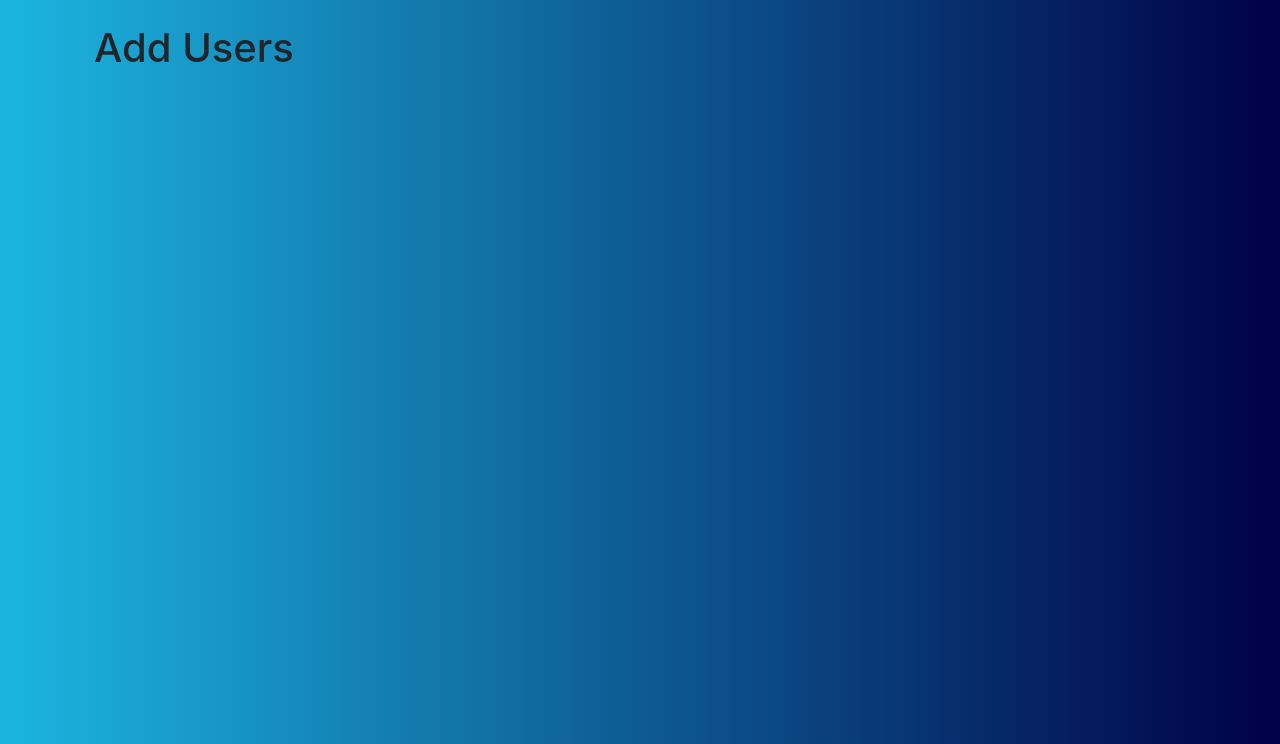
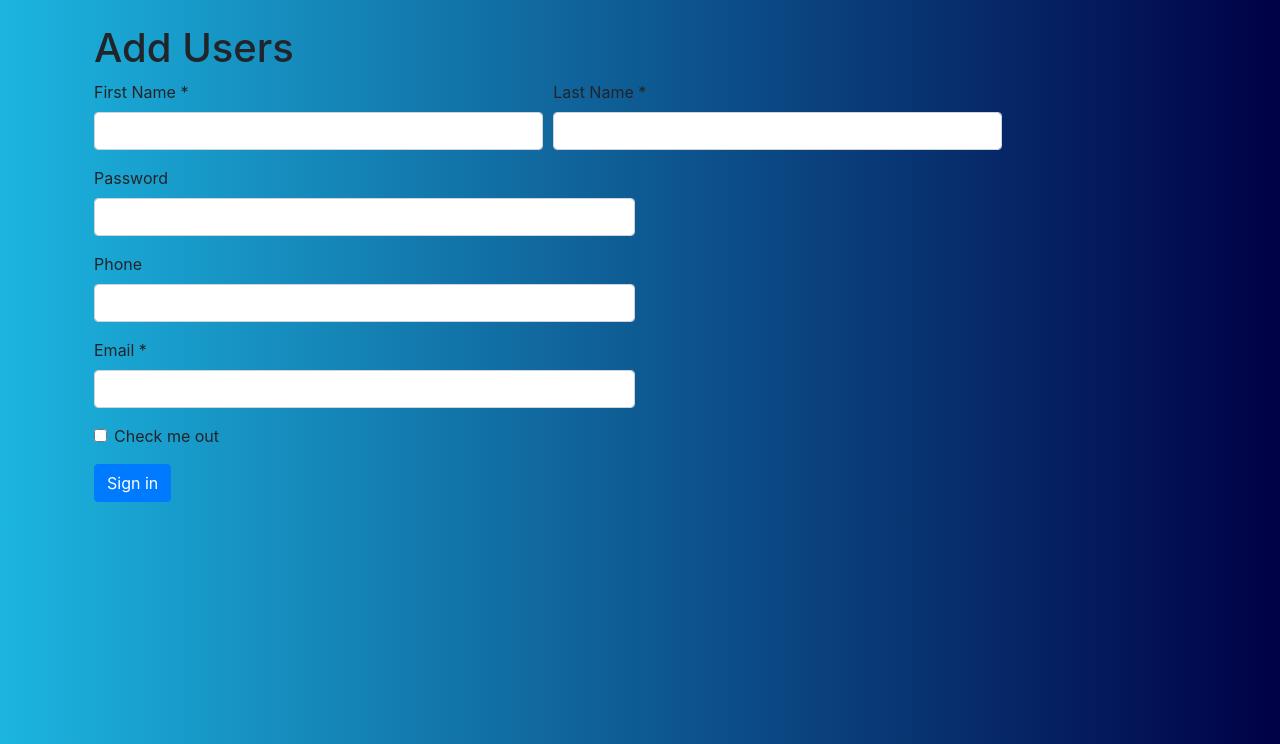
Before and after one commit to mauricioZelaya/bug-validation-site, a Flask app: page /add-user in a window 1280 px wide. Shown: the part 56-800 px from the top of the page. Run offline with Flask 2, Linux system fonts and the light colour scheme; some libraries are stand-ins or nearby versions.

Commit message:
initial navigation plus first db actions

```diff
--- a/src/app.py
+++ b/src/app.py
@@ -1,6 +1,14 @@
-from flask import Flask, render_template
+from flask import Flask, render_template, request, flash
+from flask_session import Session
+from flask_mysqldb import MySQL
 
 app = Flask(__name__)
+sess = Session()
+app.config['MYSQL_HOST'] = 'localhost'
+app.config['MYSQL_USER'] = 'root'
+app.config['MYSQL_PASSWORD'] = 'Control123!'
+app.config['MYSQL_DB'] = 'agenda'
+mysql = MySQL(app)
 
 
 @app.route('/')
@@ -8,8 +16,21 @@ def home():
     return render_template('index.html')
 
 
-@app.route('/add-user')
+@app.route('/add-user', methods=['GET', 'POST'])
 def add_user():
+    if request.method == 'POST':
+        first_name = request.form['first_name']
+        last_name = request.form['last_name']
+        password = request.form['password']
+        phone = request.form['phone']
+        email = request.form['email']
+
+        cursor = mysql.connection.cursor()
+        cursor.execute('INSERT INTO usuario (usr_first_name, usr_last_name, usr_phone_nbr, usr_email) '
+                       'VALUES (%s, %s, %s, %s);', (first_name, last_name, phone, email))
+        mysql.connection.commit()
+        flash("contacto agregado satisfactoriamente!!!")
+
     return render_template('add-user.html')
 
 
@@ -24,4 +45,11 @@ def delete_user():
 
 
 if __name__ == '__main__':
+    app.secret_key = 'super secret key'
+    app.config['SESSION_TYPE'] = 'filesystem'
+    app.config['SESSION_USE_SIGNER'] = False
+    app.config['SESSION_PERMANENT'] = True
+
+    sess.init_app(app)
+
     app.run(debug=True)
--- /dev/null
+++ b/src/runtime.txt
@@ -0,0 +1 @@
+Python 3.6.9
--- a/src/templates/add-user.html
+++ b/src/templates/add-user.html
@@ -1,5 +1,55 @@
 {% extends "layout.html" %}
 
+
+
 {% block content %}
+
+{% with messages = get_flashed_messages() %}
+{% if messages %}
+{% for message in messages %}
+ <p>{{ message }}</p>
+{% endfor %}
+{% endif %}
+{% endwith %}
+
 <h1>Add Users</h1>
+<form action="/add-user" method="POST">
+  <div class="form-row">
+    <div class="form-group col-md-5">
+      <label for="inputEmail4">First Name *</label>
+      <input type="text" class="form-control" id="inputEmail4" name="first_name">
+    </div>
+    <div class="form-group col-md-5">
+      <label for="inputPassword4">Last Name *</label>
+      <input type="password" class="form-control" id="inputPassword4" name="last_name">
+    </div>
+  </div>
+  <div class="form-row">
+    <div class="form-group col-md-6">
+      <label for="inputEmail4">Password</label>
+      <input type="text" class="form-control" id="inputEmail4" name="password">
+    </div>
+  </div>
+  <div class="form-row">
+    <div class="form-group col-md-6">
+      <label for="inputEmail4">Phone</label>
+      <input type="email" class="form-control" id="inputEmail4" name="phone">
+    </div>
+  </div>
+  <div class="form-row">
+    <div class="form-group col-md-6">
+      <label for="inputPassword4">Email *</label>
+      <input type="email" class="form-control" id="inputPassword4" name="email">
+    </div>
+  </div>
+  <div class="form-group">
+    <div class="form-check">
+      <input class="form-check-input" type="checkbox" id="gridCheck">
+      <label class="form-check-label" for="gridCheck">
+        Check me out
+      </label>
+    </div>
+  </div>
+  <button type="submit" class="btn btn-primary">Sign in</button>
+</form>
 {% endblock %}
```
Also changed, not shown: requirements.txt (added, +11 -0 lines), src/handlers/db_queries.py (added, +9 -0 lines), 2 other files.
